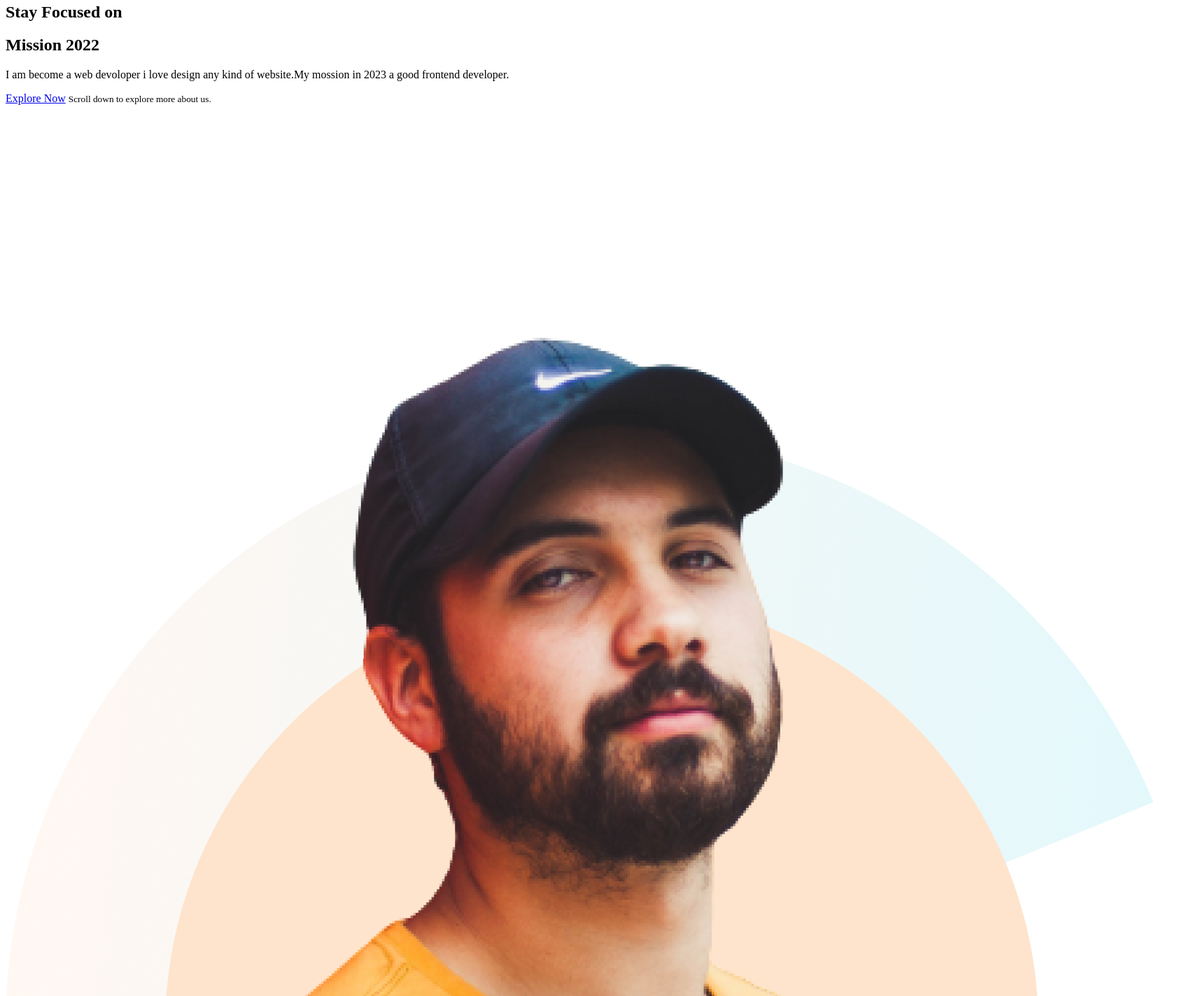
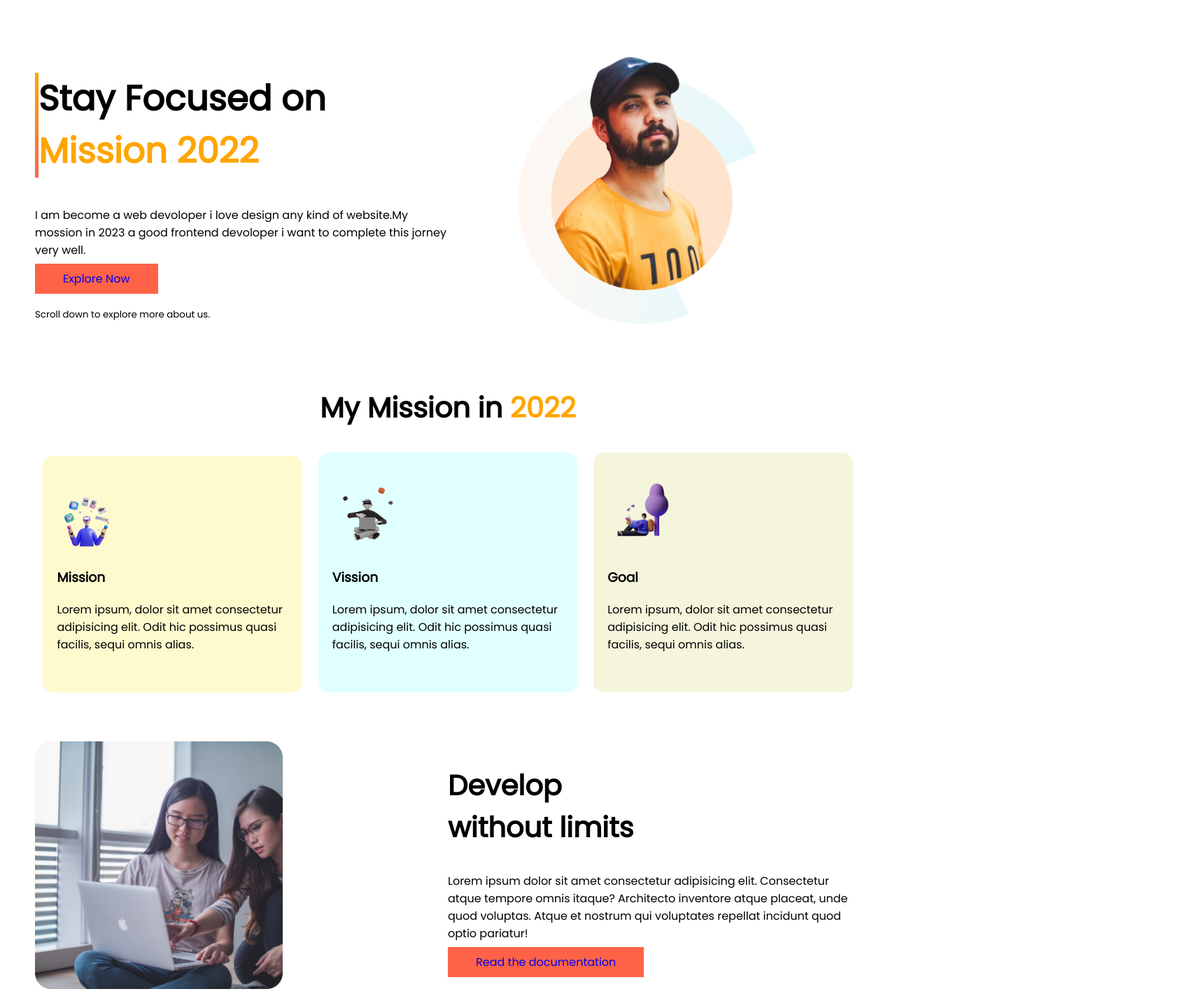
Before and after one commit to Salma93234/potfoloio-website, a plain HTML site: page index.html in a window 1280 px wide. Shown: the part 16-1440 px from the top of the page at 70% size, 1712 px wide, since content can reach past the window. Drawn offline with Linux system fonts and the light colour scheme.

Commit message:
complete-added

```diff
--- a/index.html
+++ b/index.html
@@ -5,24 +5,85 @@
     <meta charset="UTF-8">
     <meta http-equiv="X-UA-Compatible" content="IE=edge">
     <meta name="viewport" content="width=device-width, initial-scale=1.0">
+    <link rel="preconnect" href="https://fonts.googleapis.com">
+    <link rel="preconnect" href="https://fonts.gstatic.com" crossorigin>
+    <link href="https://fonts.googleapis.com/css2?family=Poppins:ital,wght@0,400;1,300;1,400&display=swap"
+        rel="stylesheet">
+    <link rel="stylesheet" href="style.css">
     <title>Portfolio Website</title>
-    <link rel="stylesheet" href="style.css">
+
 </head>
 
 <body>
     <section>
-        <div>
-            <h1>Stay Focused on</h1>
-            <h1>Mission 2022</h1>
-            <p>I am become a web devoloper i love design any kind of website.My mossion in 2023 a good frontend
-                developer. </p>
-            <a href="www.google.com">Explore Now</a>
-            <small>Scroll down to explore more about us.</small>
-        </div>
-        <div>
-            <img src="images/person/person-0.png" alt="">
+        <div class="flexialbe">
+            <div class="half-width height">
+                <h1 class="border-slice">Stay Focused on <span class="orange"><br>Mission 2022</span> </h1>
+                <p>I am become a web devoloper i love design any kind of website.My mossion in 2023 a good frontend
+                    devoloper i want to complete this jorney very well.</p>
+                <a class="link" href="www.google.com">Explore Now</a><br><br>
+                <small>Scroll down to explore more about us.</small>
+
+            </div>
+            <div class="half-width">
+                <img class="pic" src="images/person/person-0.png" alt="">
+            </div>
         </div>
     </section>
+    <section>
+        <h2 class="text">My Mission in <span class="orange">2022</span></h2>
+        <div class="flexialbe">
+            <div id="first" class="one-third">
+                <img src="images/illustrators/illustrator-1.png" alt="">
+                <h3>Mission</h3>
+                <p>Lorem ipsum, dolor sit amet consectetur adipisicing elit. Odit hic possimus quasi facilis, sequi
+                    omnis
+                    alias.</p>
+            </div>
+            <div id="second" class="one-third">
+                <img src="images/illustrators/illustrator-2.png" alt="">
+                <h3>Vission</h3>
+                <p>Lorem ipsum, dolor sit amet consectetur adipisicing elit. Odit hic possimus quasi facilis, sequi
+                    omnis
+                    alias.</p>
+            </div>
+            <div id="third" class="one-third">
+                <img src="images/illustrators/illustrator-3.png" alt="">
+                <h3>Goal</h3>
+                <p>Lorem ipsum, dolor sit amet consectetur adipisicing elit. Odit hic possimus quasi facilis, sequi
+                    omnis
+                    alias.</p>
+            </div>
+        </div>
+    </section>
+    <section class="flexialbe">
+        <div class="half-width">
+            <img src="images/pictures/coding.png" alt="">
+        </div>
+        <div class="half-width">
+            <h2 class="right">Develop <br> without limits</h2>
+            <p>Lorem ipsum dolor sit amet consectetur adipisicing elit. Consectetur atque tempore omnis itaque?
+                Architecto inventore atque placeat, unde quod voluptas. Atque et nostrum qui voluptates repellat
+                incidunt quod optio pariatur!</p>
+            <a class="link" href="www.google.com">Read the documentation</a>
+        </div>
+    </section>
+    <section class="flexialbe">
+        <div class="half-width">
+            <h2 class="right">Know your <br>Global Community</h2>
+            <p>Lorem ipsum dolor sit amet consectetur adipisicing elit. Consectetur atque tempore omnis itaque?
+                Architecto inventore atque placeat, unde quod voluptas. Atque et nostrum qui voluptates repellat
+                incidunt quod optio pariatur!</p>
+            <a class="link" href="www.google.com">Read the documentation</a>
+        </div>
+        <div class="half-width">
+            <img class="pic" src="images/pictures/project.png" alt="">
+        </div>
+    </section>
+    <footer>
+        <h2><span class="white last-part">Mission</span> <span class="orange last-part">2022</span> </h2>
+        <p class="last-part white">Hard work programming and development 2022</p>
+    </footer>
 </body>
 
 </html>
--- a/style.css
+++ b/style.css
@@ -0,0 +1,82 @@
+body{
+    font-family: 'Poppins', sans-serif;
+    margin-left: 50px;
+    margin-right: 50px;
+}
+h1{
+    font-size: 50px;
+}
+.border-slice{
+    border-left: 5px solid;
+    border-image: linear-gradient(orange,tomato) ;
+    border-image-slice: 1;
+}
+h2{
+    font-size: 40px;
+    text-align: center;
+}
+.right{
+    text-align: left;
+}
+
+.orange{
+    color: orange;
+}
+.white{
+    color: white;
+}
+.flexialbe{
+    display: flex;
+}
+.half-width{
+    width: 50%;
+    margin-bottom: 50px;
+    margin-top: 20px;
+}
+.pic{
+    margin-left: 100px;
+}
+
+.height{
+    padding-top: 50px;
+}
+.half-width img{
+    width: 60%;
+}
+
+
+.link{
+    text-decoration: none;
+    background-color:tomato;
+    padding: 10px 40px;
+}
+.one-third{
+   width: 28%;
+   padding: 40px 20px;
+   border-radius: 15px;
+   margin: auto;
+   margin-bottom: 50px;
+}
+.one-third img{
+    width: 30%;
+}
+#first{
+    background-color: lemonchiffon;
+}
+#second{
+    background-color:lightcyan;
+}
+#third{
+    background-color: beige;
+}
+footer{
+    padding-top: 20px;
+    padding-bottom: 40px;
+    height: 150px;
+    background-color: black;
+    width: 100%;
+}
+.last-part{
+    text-align: center;
+    padding-bottom: 20px;
+}
```
